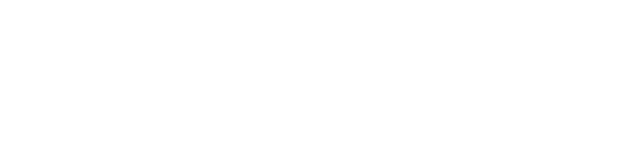
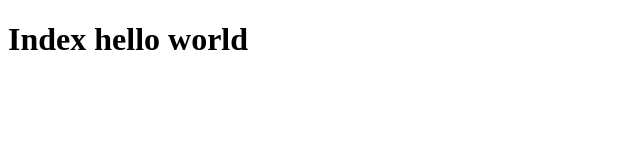
Before and after one commit to saivishalc1/is1171, a plain HTML site: page docs/index.html in a window 1280 px wide. Shown: the whole page, without its empty margins (0-640 px from the left). Drawn offline with Linux system fonts and the light colour scheme.

Commit message:
Initial commit

```diff
--- a/Basic.html
+++ b/docs/index.html
@@ -5,6 +5,6 @@
     <title>Title</title>
 </head>
 <body>
-
+<h1>Index hello world</h1>
 </body>
 </html>
```
Also changed, not shown: 2 other files.
